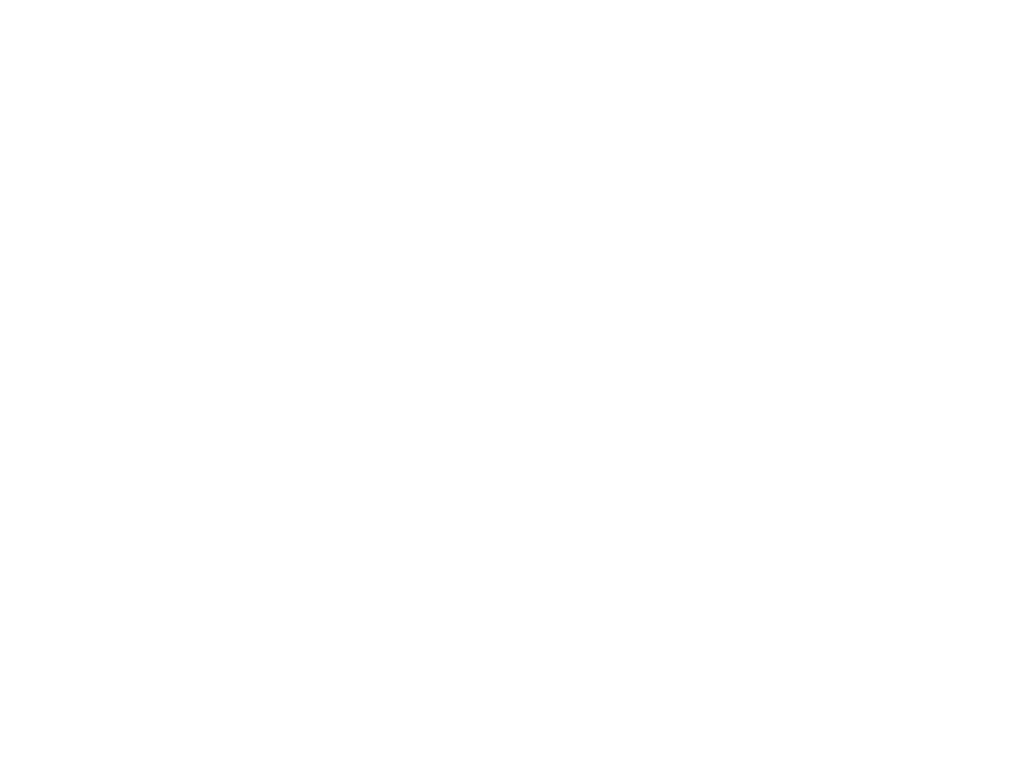
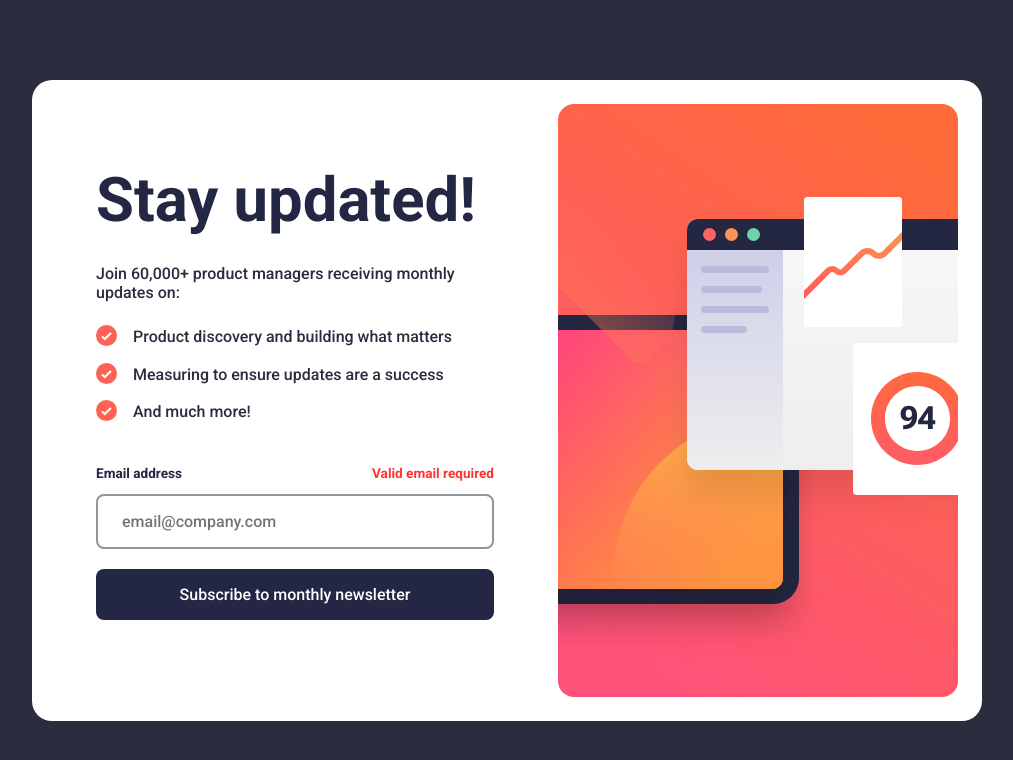
Before and after one commit to sameermandve/News-Letter-Sign-Up-Page, a plain HTML site: page index.html in a window 1280 px wide. Shown: the whole page, without its empty margins (133-1146 px from the left). Drawn offline with Linux system fonts and the light colour scheme.

Commit message:
First Commit

```diff
--- a/index.html
+++ b/index.html
@@ -13,6 +13,66 @@
     />
   </head>
   <body>
+    <main id="wrapper" class="wrapper-hidden">
+      <img
+        src="assets/images/illustration-sign-up-mobile.svg"
+        alt="illustration-image"
+        id="main-img-mobile"
+      />
+
+      <section id="sign-up-section">
+        <div id="header">
+          <h1>Stay updated!</h1>
+          <p>Join 60,000+ product managers receiving monthly updates on:</p>
+        </div>
+
+        <div id="list-items-section">
+          <ul>
+            <li>Product discovery and building what matters</li>
+            <li>Measuring to ensure updates are a success</li>
+            <li>And much more!</li>
+          </ul>
+        </div>
+
+        <form id="form" action="z">
+          <div id="emailhead-error-section">
+            <h3>Email address</h3>
+            <p class="error-msg">Valid email required</p>
+          </div>
+
+          <input
+            id="email"
+            type="email"
+            name="email"
+            placeholder="email@company.com"
+          />
+
+          <button id="submit-btn">Subscribe to monthly newsletter</button>
+        </form>
+      </section>
+
+      <img
+        src="assets/images/illustration-sign-up-desktop.svg"
+        alt="illustration-image"
+        id="main-img-desktop"
+      />
+    </main>
+
+    <section class="success-hidden" id="success-state">
+      <img src="assets/images/icon-list.svg" alt="image" />
+
+      <div id="message-div">
+        <h2>Thanks for subscribing!</h2>
+        <p>
+          A confirmation email has been sent to
+          <span id="email-confirm">mandvesameer@gmail.com</span>. Please open it
+          and click the button inside to confirm your subscription.
+        </p>
+      </div>
+
+      <button id="dismiss-btn">Dismiss message</button>
+    </section>
+
     <script src="script.js"></script>
   </body>
 </html>
--- a/style.css
+++ b/style.css
@@ -1,3 +1,151 @@
 * {
   font-family: "Roboto", sans-serif;
+  margin: 0;
+  padding: 0;
+  box-sizing: border-box;
 }
+
+:root {
+  /* Gradient Colors and angle 70deg */
+  --Button-Gradient1: #ff5572;
+  --Button-Gradient2: #ff6841;
+
+  /* Neutral */
+  --Dark-Slate-Grey: hsl(232, 31%, 20%); /* Heading & button*/
+  --Charcoal-Grey: hsl(240, 17%, 21%); /* Other Text */
+  --Grey: hsl(231, 7%, 60%); /* Input Border */
+  --White: hsl(0, 0%, 100%); /* Button Text */
+  --Error-Red: #ff3333; /* Error msg */
+}
+
+.success-hidden {
+  display: none;
+}
+
+body {
+  display: flex;
+  justify-content: center;
+  align-items: center;
+  min-height: 100vh;
+  background-color: var(--Charcoal-Grey);
+}
+
+#wrapper {
+  display: flex;
+  max-width: 950px;
+  align-items: center;
+  background-color: var(--White);
+  padding: 1.5rem;
+  border-radius: 20px;
+  margin: 20px 0;
+}
+
+#main-img-mobile {
+  display: none;
+}
+
+#sign-up-section {
+  padding-left: 2.5rem;
+  padding-right: 4rem;
+}
+
+#header h1 {
+  font-size: 3.85rem;
+  font-weight: 700;
+  margin-bottom: 1.75rem;
+  color: var(--Dark-Slate-Grey);
+}
+
+#header p {
+  font-size: 1rem;
+  font-weight: 500;
+  color: var(--Charcoal-Grey);
+}
+
+#list-items-section {
+  margin: 1.45rem 0 2rem 0;
+}
+
+ul {
+  list-style-type: none;
+}
+
+li::before {
+  content: url(assets/images/icon-list.svg);
+  vertical-align: middle;
+  padding-right: 1rem;
+}
+
+li {
+  padding-bottom: 0.8rem;
+  font-size: 1rem;
+  font-weight: 500;
+  color: var(--Charcoal-Grey);
+}
+
+li:last-child {
+  padding-bottom: 0;
+}
+
+#form {
+  display: flex;
+  flex-direction: column;
+  padding-top: 0.5rem;
+}
+
+#emailhead-error-section {
+  display: flex;
+  justify-content: space-between;
+  margin-bottom: 0.8rem;
+}
+
+#emailhead-error-section h3 {
+  font-size: 0.85rem;
+  font-weight: 700;
+  color: var(--Dark-Slate-Grey);
+}
+
+#emailhead-error-section p {
+  font-size: 0.85rem;
+  font-weight: 700;
+  color: var(--Error-Red);
+}
+
+input {
+  padding: 1rem 1.5rem;
+  border-radius: 8px;
+  border-style: solid;
+  border: 2px solid var(--Grey);
+  margin-bottom: 1.25rem;
+  font-size: 1rem;
+  font-weight: 500;
+}
+
+input:focus {
+  outline: none;
+}
+
+input:hover {
+  cursor: pointer;
+}
+
+#submit-btn {
+  border: 0;
+  appearance: none;
+  border-radius: 8px;
+  padding: 1rem;
+  font-size: 1rem;
+  font-weight: 500;
+  color: var(--White);
+  background-color: var(--Dark-Slate-Grey);
+  margin-bottom: 1rem;
+}
+
+#submit-btn:hover {
+  cursor: pointer;
+  background: linear-gradient(
+    70deg,
+    var(--Button-Gradient1),
+    var(--Button-Gradient2)
+  );
+}
```
Also changed, not shown: 2 other files.
